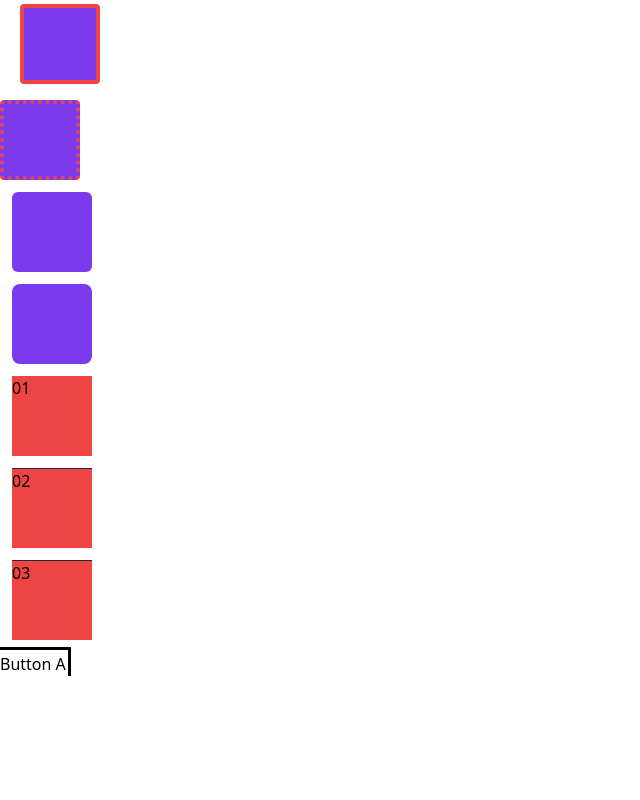
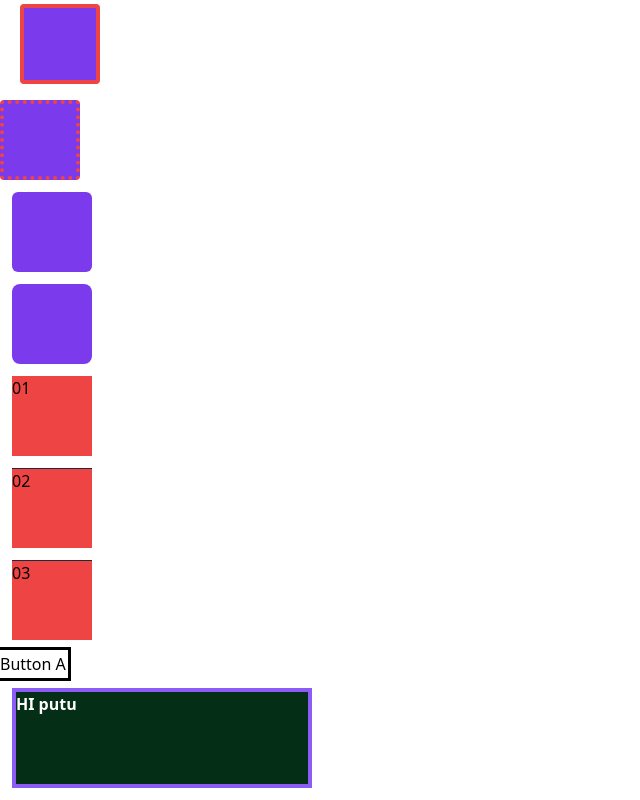
Before and after one commit to ProvaPaul/TailwindCSS, a website built with Vite: page Tailwind_features/Margin_Padding/index.html in a window 1280 px wide. Shown: the part 425-1225 px from the top of the page, without its empty margins (0-640 px from the left). Before the commit the page ends 1101 px from the top, so only its background shows below. Built offline with nearby package versions, Linux system fonts and the light colour scheme.

Commit message:
square bracket notation

```diff
--- a/Tailwind_features/Margin_Padding/index.html
+++ b/Tailwind_features/Margin_Padding/index.html
@@ -50,6 +50,12 @@
 
   <button class="outline outline-offset-2 outline-7">Button A</button>
 
+  <!-- square bracket notation
+    -->
+  <div class="bg-green-950 text-white font-bold w-[300px] h-[100px] m-3 hover:border-pink-600 border-4 border-violet-500">
+    HI putu
+  </div>
+
 
 </body>
 </html>
```
